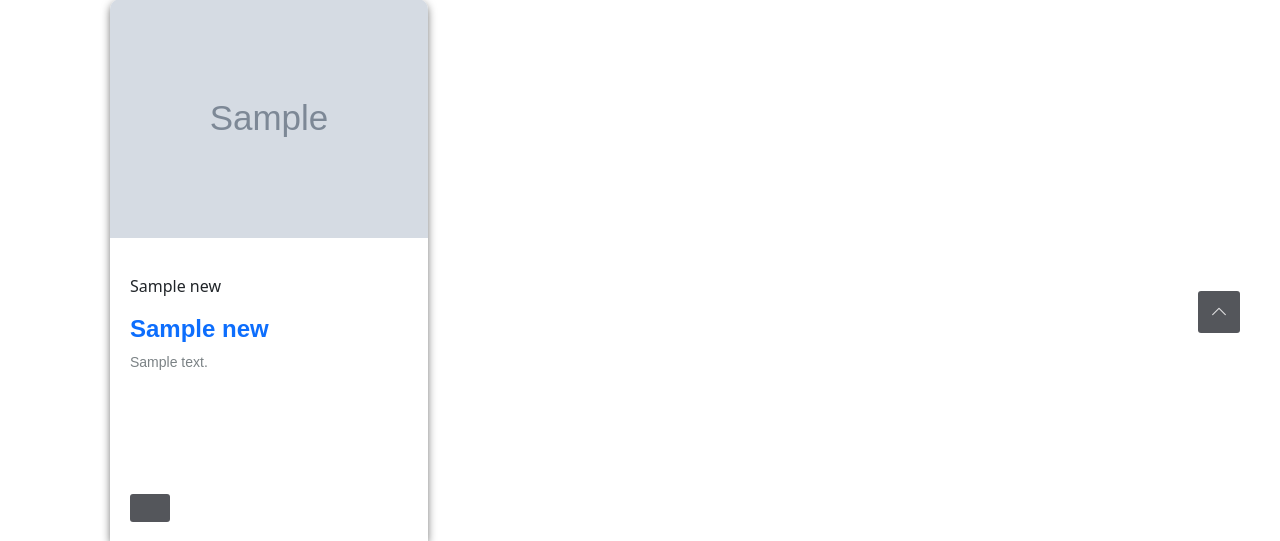
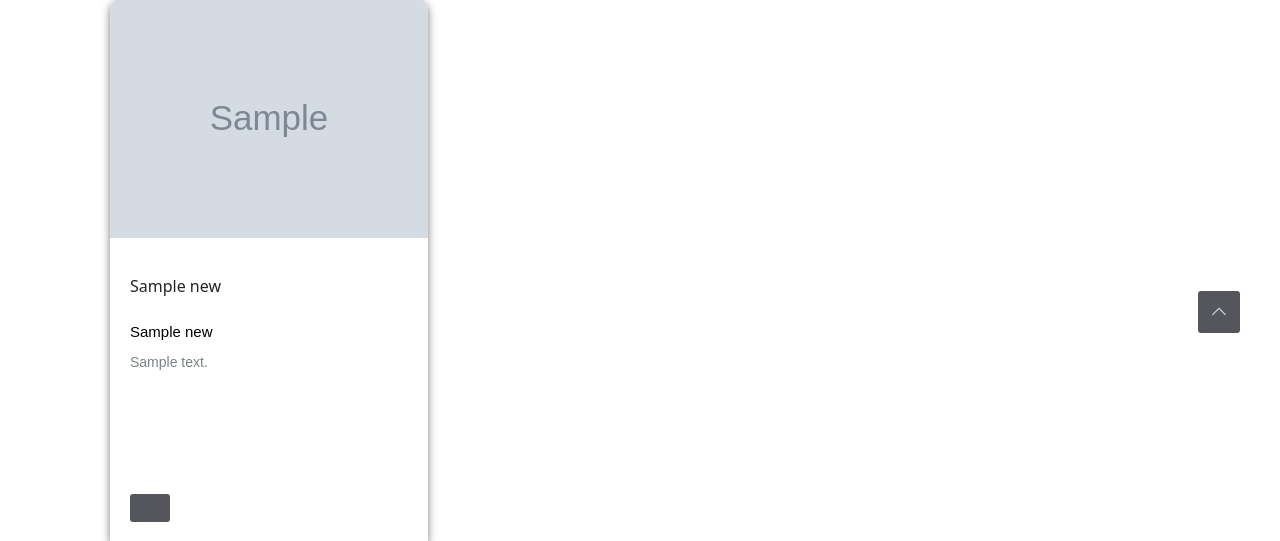
Before and after one commit to crmarm/smart-shippings, a Yii app: template views/site/news.php in a window 1280 px wide. Shown: the part 417-958 px from the top of the page. Run offline with PHP 8.4 and a stand-in for Yii, Linux system fonts and the light colour scheme; the template is opened without the code that fills it: most values are stand-ins (such as "Sample title", 1, 10 or a date in 2020); grey boxes marked "Sample" are stand-in pictures; data that the repository does not hold is empty; some libraries are stand-ins or nearby versions.

Commit message:
news page changes

```diff
--- a/controllers/AdminController.php
+++ b/controllers/AdminController.php
@@ -120,6 +120,7 @@ class AdminController extends Controller
 
 
     public  function  transLateURRL($rdata){
+
         $rdata = str_replace(' ', '-', $rdata);
         $rdata = str_replace('×', '_', $rdata);
         $rdata = str_replace('^', '_', $rdata);
@@ -145,6 +146,7 @@ class AdminController extends Controller
         $rdata = str_replace('+', '_', $rdata);
         $rdata = str_replace('"', '_', $rdata);
         $rdata = str_replace("'", '_', $rdata);
+        $rdata = str_replace('՞', '', $rdata);
         /*$cyr = [
             'ա','բ','վ','գ','դ','ե','ժ','զ','ի','յ','կ','լ','մ','ն','օ','պ',
             'ռ','ս','տ','ու','փ','խ','ց','չ','շ','է','ը','ո','ր','և','ք','ջ','ծ','ղ','հ','ճ','թ','ֆ','ձ','ւ',
--- a/views/site/news.php
+++ b/views/site/news.php
@@ -1,3 +1,10 @@
+<style>
+    .second-title-news a{
+        color:#000000;
+        font-size: 15px;
+        font-weight: 500;
+    }
+</style>
 <?php $this->params['title'] = @$GLOBALS['text']['News_Footer']; ?>
 <a data-aos="fade-right" data-aos-duration="2000" class="go-to-up" href="#top">
     <button >
@@ -35,7 +42,7 @@
                     </div>
                     <div class="news-dis">
                         <?= $_COOKIE['language'] === 'hy' ? $item->page_name_am : (($_COOKIE['language'] === 'ru') ? $item->page_name_ru : $item->page_name_en) ?>
-                        <h4 class="mt-3">
+                        <h4 class="mt-3 second-title-news">
                             <a href="<?= Yii::$app->urlManager->createUrl('news/'. $item->url) ?>/<?= $_COOKIE['language'] ?>">
                                 <?= $_COOKIE['language'] === 'hy' ? $item->page_title_am : (($_COOKIE['language'] === 'ru') ? $item->page_title_ru : $item->page_title_en) ?>
                             </a>
```
